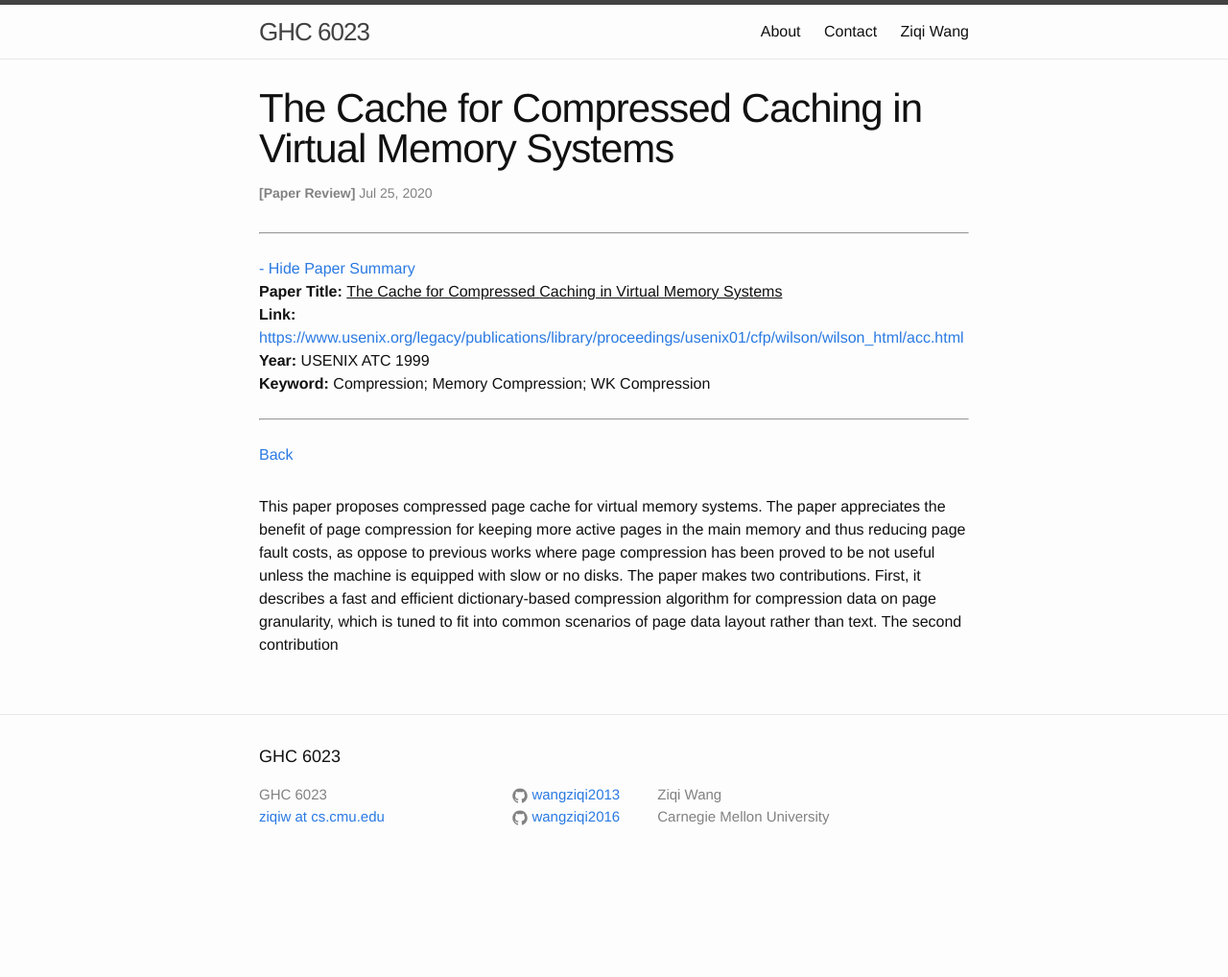
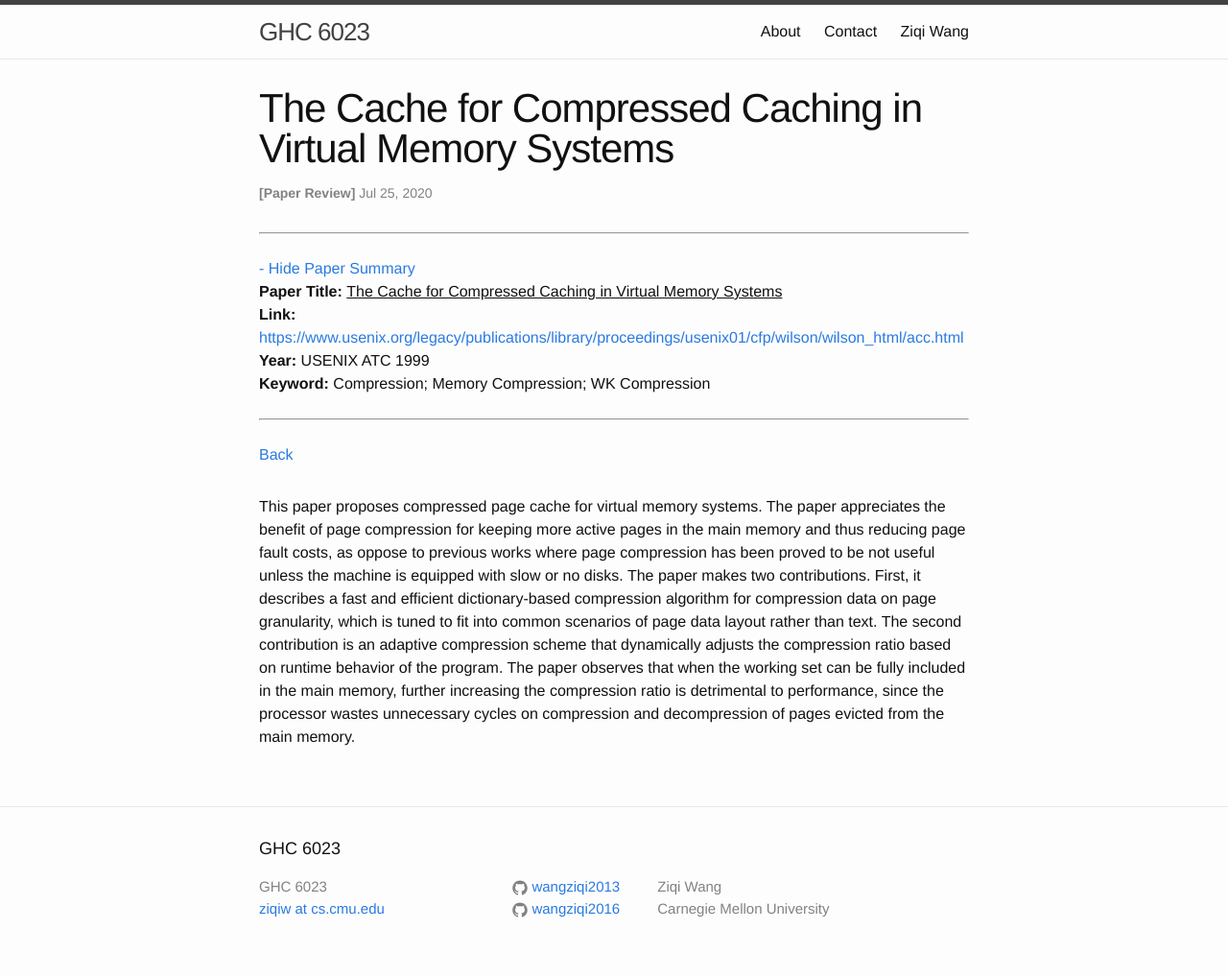
Before and after one commit to wangziqi2013/wangziqi2013.github.io, a Jekyll site: the page built from _posts/2020-07-24-the-case-for-compressed-caching-in-vms.markdown, in a window 1280 px wide. Shown: the whole page at 96% size. Built offline with Jekyll 4.4.1, drawn with Linux system fonts in a browser that asks for light colours; before the commit the page ends 922 px from its top, so only the background shows below that.

Commit message:
Adding second contrib

```diff
--- a/_posts/2020-07-24-the-case-for-compressed-caching-in-vms.markdown
+++ b/_posts/2020-07-24-the-case-for-compressed-caching-in-vms.markdown
@@ -18,4 +18,7 @@ for keeping more active pages in the main memory and thus reducing page fault co
 page compression has been proved to be not useful unless the machine is equipped with slow or no disks.
 The paper makes two contributions. First, it describes a fast and efficient dictionary-based compression algorithm for
 compression data on page granularity, which is tuned to fit into common scenarios of page data layout rather than text.
-The second contribution
+The second contribution is an adaptive compression scheme that dynamically adjusts the compression ratio based on runtime
+behavior of the program. The paper observes that when the working set can be fully included in the main memory, further
+increasing the compression ratio is detrimental to performance, since the processor wastes unnecessary cycles on compression
+and decompression of pages evicted from the main memory.
```
